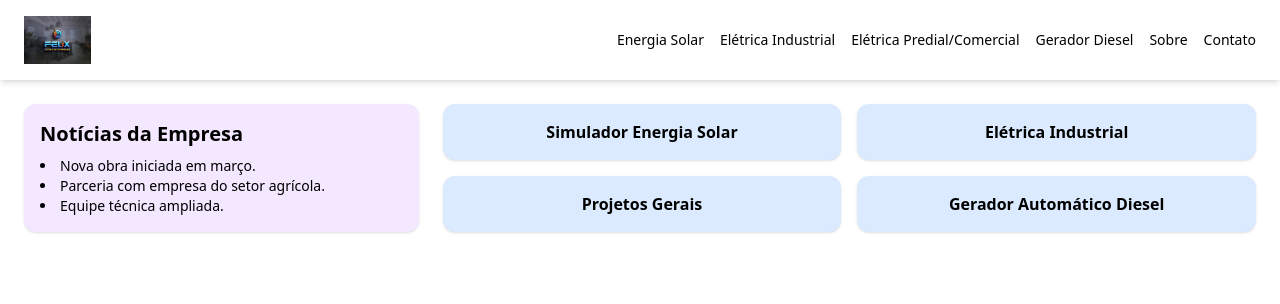
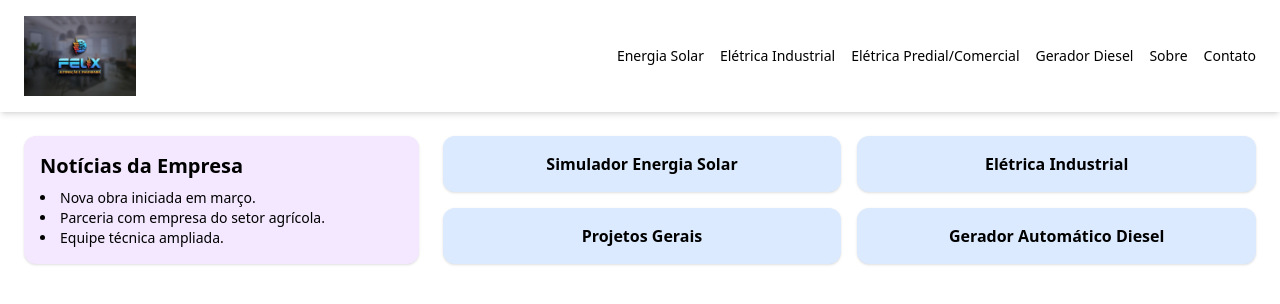
Before and after one commit to felixautomacao/felix-site, a React (Vite) app: page / in a window 1280 px wide. Shown: the top 304 px of the page. Built offline with nearby package versions, Linux system fonts and the light colour scheme; the HTML template or start-up script is replaced by a standard one.

Commit message:
Ajusta tamanho da logo para melhor visualização

```diff
--- a/src/App.jsx
+++ b/src/App.jsx
@@ -102,7 +102,7 @@ export default function App() {
       <div className="min-h-screen bg-white text-black font-sans">
         <header className="flex items-center justify-between px-6 py-4 shadow-md">
           <Link to="/">
-            <img src={logo} alt="Felix Automação" className="h-12 w-auto" />
+          <img src={logo} alt="Felix Automação" className="h-20 max-w-[240px] mx-auto" />
           </Link>
           <nav className="space-x-4 text-sm font-medium">
             <Link to="/solar" className="hover:underline">Energia Solar</Link>
```
